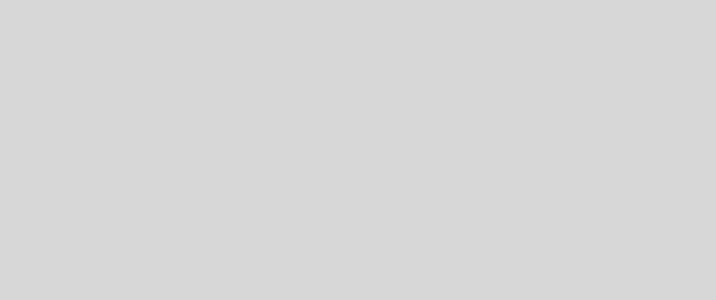
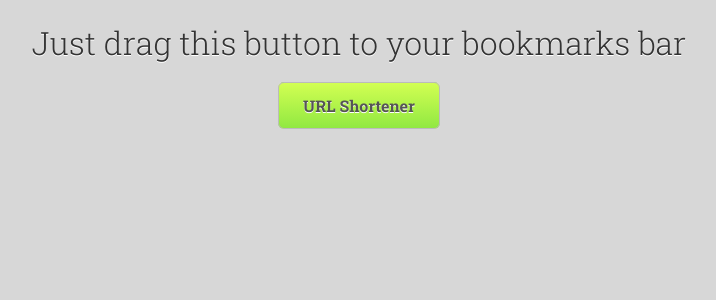
Before and after one commit to supersimple/node-rethinkdb-url-generator, a Node server app: page / in a window 1280 px wide. Before the commit the part shown is empty. Shown: the top 300 px of the page, without its empty margins (281-997 px from the left). Run offline with Node 20, Linux system fonts and the light colour scheme.

Commit message:
cleanig up UI for index page

```diff
--- a/public/css/main.css
+++ b/public/css/main.css
@@ -1,4 +1,30 @@
 body{
+  text-align:center;
+  font-family: 'Roboto Slab', serif;
+  font-weight: 300;
   background-color:#d7d7d7;
   color:#333;
 }
+
+h1{
+  font-weight:300;
+  text-shadow: 0px 1px 0px #fff;
+}
+
+a.juicy-button {
+  font-weight: 700;
+  color: #555;
+  text-shadow: 0px 1px 0px #fff;
+  line-height: 40px;
+  height:40px;
+  padding:12px 24px;
+  text-decoration:none;
+  border-radius: 6px;
+  border:1px solid #bbb;
+  background: #d2ff52; /* Old browsers */
+  background: -moz-linear-gradient(top, #d2ff52 0%, #91e842 100%); /* FF3.6-15 */
+  background: -webkit-linear-gradient(top, #d2ff52 0%,#91e842 100%); /* Chrome10-25,Safari5.1-6 */
+  background: linear-gradient(to bottom, #d2ff52 0%,#91e842 100%); /* W3C, IE10+, FF16+, Chrome26+, Opera12+, Safari7+ */
+  filter: progid:DXImageTransform.Microsoft.gradient( startColorstr='#d2ff52', endColorstr='#91e842',GradientType=0 ); /* IE6
+
+}
--- a/public/index.html
+++ b/public/index.html
@@ -3,12 +3,15 @@
     <head>
         <meta charset="utf-8">
         <meta http-equiv="x-ua-compatible" content="ie=edge">
+	      <meta name="google-site-verification" content="Jib3usFlGb2eeA33GACGiLqo-k8d-DwYZAKhMvOf5V4" />
         <title>BNSLY - URL Shortener</title>
         <meta name="description" content="">
         <meta name="viewport" content="width=device-width, initial-scale=1">
+        <link href='https://fonts.googleapis.com/css?family=Roboto+Slab:400,300,700' rel='stylesheet' type='text/css'>
         <link rel="stylesheet" href="css/main.css">
     </head>
     <body>
-
+      <h1>Just drag this button to your bookmarks bar</h1>
+      <a href="javascript:void((function()%7Bvar p=document.createElement('script');p.setAttribute('type','text/javascript');p.setAttribute('charset','UTF-8');p.setAttribute('src','https://bnsly.co/bookmarklet.js?r='+Math.random()*61833112);document.body.appendChild(p)%7D)());" title="bnsly.co" class="juicy-button">URL Shortener</a>
     </body>
 </html>
```
Also changed, not shown: public/bookmarklet.js.
